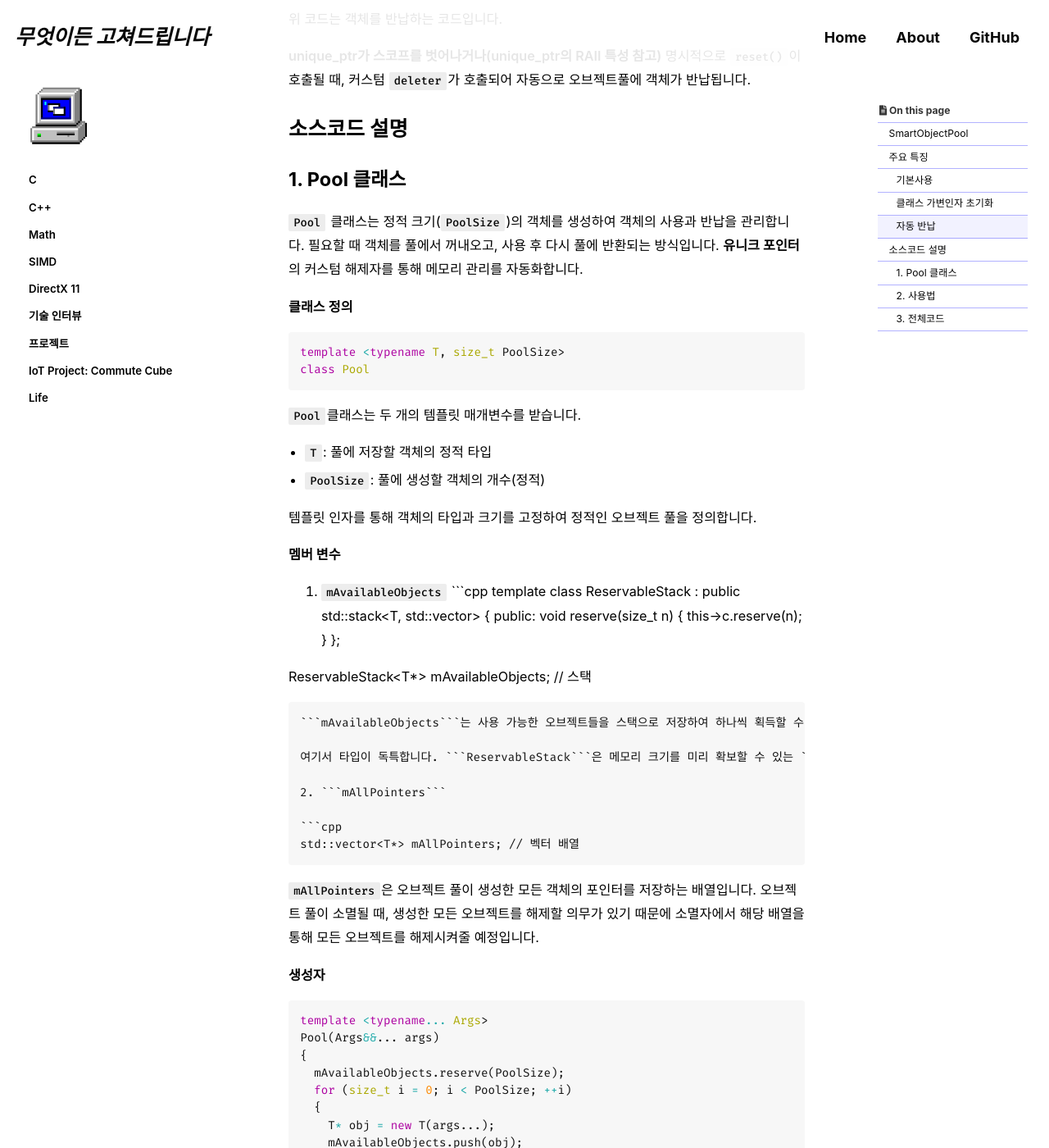
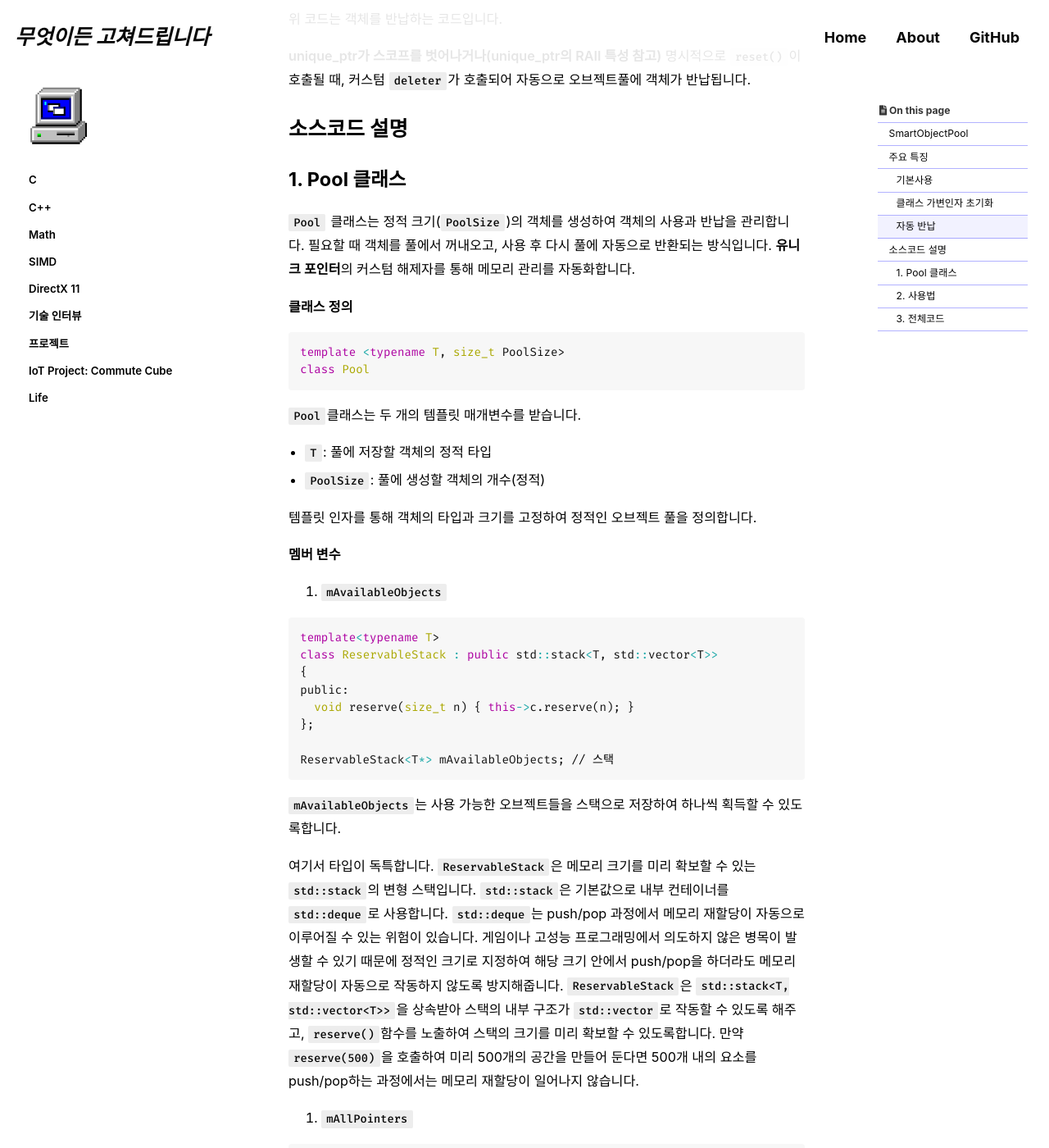
Before and after one commit to jeekpark/jeekpark.github.io, a Jekyll site: the page built from _posts/2024-09-18-cpp-smart-object-pool.md, in a window 1280 px wide and 1400 px high, scrolled down 2174 px. Shown: the whole window at 82% size. Built offline with Jekyll 4.4.1, drawn with Linux system fonts in a browser that asks for light colours; cached includes are drawn as plain includes; some web fonts are replaced; comment, search, counter and statistics services are not loaded; some of the changed text lies outside the part shown.

Commit message:
Update: 2024-09-18

````diff
--- a/_posts/2024-09-18-cpp-smart-object-pool.md
+++ b/_posts/2024-09-18-cpp-smart-object-pool.md
@@ -77,7 +77,7 @@ int main()
 # 소스코드 설명
 
 ## 1. Pool 클래스
-```Pool``` 클래스는 정적 크기(```PoolSize```)의 객체를 생성하여 객체의 사용과 반납을 관리합니다. 필요할 때 객체를 풀에서 꺼내오고, 사용 후 다시 풀에 반환되는 방식입니다. **유니크 포인터**의 커스텀 해제자를 통해 메모리 관리를 자동화합니다.
+```Pool``` 클래스는 정적 크기(```PoolSize```)의 객체를 생성하여 객체의 사용과 반납을 관리합니다. 필요할 때 객체를 풀에서 꺼내오고, 사용 후 다시 풀에 자동으로 반환되는 방식입니다. **유니크 포인터**의 커스텀 해제자를 통해 메모리 관리를 자동화합니다.
 
 **클래스 정의**
 
@@ -95,6 +95,7 @@ class Pool
 **멤버 변수**
 
 1. ```mAvailableObjects```
+
 ```cpp
 template<typename T>
 class ReservableStack : public std::stack<T, std::vector<T>>
@@ -104,8 +105,8 @@ public:
 };
 
 ReservableStack<T*> mAvailableObjects; // 스택
+```
 
-```
 ```mAvailableObjects```는 사용 가능한 오브젝트들을 스택으로 저장하여 하나씩 획득할 수 있도록합니다.
 
 여기서 타입이 독특합니다. ```ReservableStack```은 메모리 크기를 미리 확보할 수 있는 ```std::stack```의 변형 스택입니다. ```std::stack```은 기본값으로 내부 컨테이너를 ```std::deque```로 사용합니다. ```std::deque```는 push/pop 과정에서 메모리 재할당이 자동으로 이루어질 수 있는 위험이 있습니다. 게임이나 고성능 프로그래밍에서 의도하지 않은 병목이 발생할 수 있기 때문에 정적인 크기로 지정하여 해당 크기 안에서 push/pop을 하더라도 메모리 재할당이 자동으로 작동하지 않도록 방지해줍니다. ```ReservableStack```은 ``` std::stack<T, std::vector<T>>```을 상속받아 스택의 내부 구조가 ```std::vector```로 작동할 수 있도록 해주고, ```reserve()```함수를 노출하여 스택의 크기를 미리 확보할 수 있도록합니다. 만약 ```reserve(500)```을 호출하여 미리 500개의 공간을 만들어 둔다면 500개 내의 요소를 push/pop하는 과정에서는 메모리 재할당이 일어나지 않습니다.
@@ -135,11 +136,13 @@ Pool(Args&&... args)
   }
 }
 ```
+
 생성자에서는 가변인자 템플릿을 이용해 ```T```객체의 생성자를 호출합니다. 가변인자 템플릿을 이용한다면 디폴트 생성자 외의 다양한 생성자로 객체를 초기화할 수 있는 이점이 있습니다.
 
 풀에 저장할 객체는 ```mAvailableObjects```스택과 ```mAllPointers```배열에 모두 저장됩니다.
 
 동일한 요소를 똑같이 저장하는 두 자료구조입니다. 용도는 다음과 같이 구분됩니다.
+
 - ```mAvailableObjects```: 획득/반환을 위해 저장하는 스택(필요할때 하나씩 pop해서 준다.)
 - ```mAllPointers```: ```Pool``` 소멸시 모든 객체를 해제시켜주기 위해 저장.
 
@@ -204,6 +207,7 @@ auto Acquire() noexcept
 ```cpp
 size_t GetAvailableObjectCount() const noexcept { return mAvailableObjects.size(); }
 ```
+
 현재 풀에서 사용 가능한 객체 수를 반환하는 함수입니다. 이는 풀의 상태를 확인할 때 유용합니다.
 
 
````
